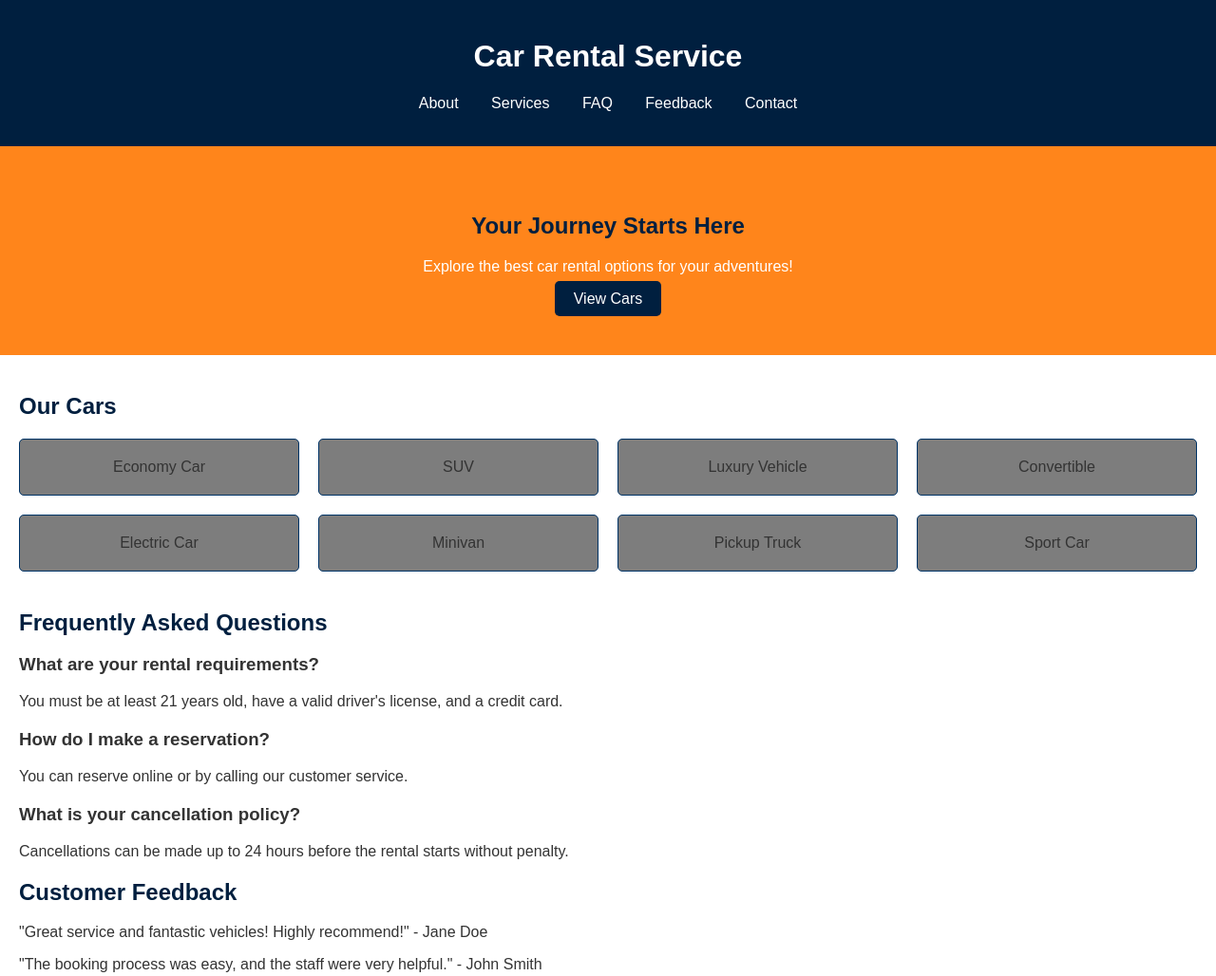
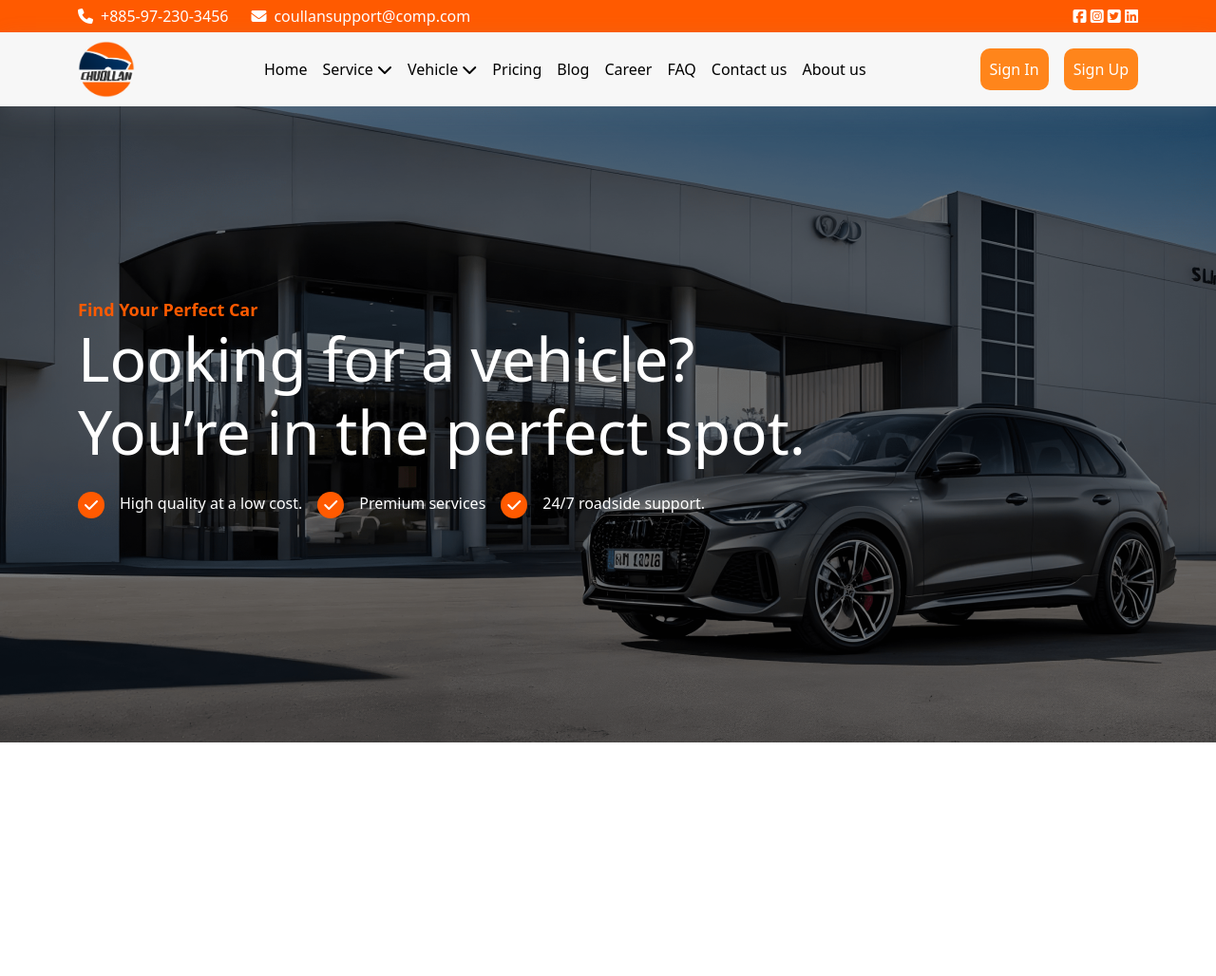
Before and after one commit to BunleapBeun/Chuollan, a plain HTML site: page index.html in a window 1280 px wide. Shown: the top 1028 px of the page at 95% size. After the commit the page ends 800 px from the top, so only its background shows below. Drawn offline with Linux system fonts and the light colour scheme.

Commit message:
new update

```diff
--- a/assets/css/style.css
+++ b/assets/css/style.css
@@ -0,0 +1,147 @@
+
+@import url('https://fonts.googleapis.com/css2?family=Poppins:ital,wght@0,100;0,200;0,300;0,400;0,500;0,600;0,700;0,800;0,900;1,100;1,200;1,300;1,400;1,500;1,600;1,700;1,800;1,900&display=swap');
+
+:root {
+  /* Primary and Secondary Colors */
+  --primary-navy: #001f3f;
+  --secondary-orange: #ff851b;
+  --secondary-white: #ffffff;
+
+  /* Accent Colors */
+  --light-navy: #003366;
+  --dark-orange: #ff5a00;
+  --light-gray-white: #f7f7f7;
+
+  /* Text Colors */
+  --dark-gray: #333333;
+  --light-gray: #7d7d7d;
+}
+
+/* ! begin of globle class */
+
+body {
+  font-family: "Poppins", serif;
+}
+
+.btn-chuollan {
+  outline: none;
+  border: none;
+  padding: 10px;
+  border-radius: 10px;
+  background-color: var(--secondary-orange);
+  color: #fff;
+  font-weight: 500;
+}
+
+/* ! end of globle class */
+
+header {
+  position: sticky;
+  top: 0;
+  z-index: 999;
+}
+
+.nav-top-mini {
+  width: 100%;
+  padding: 5px 0;
+  background-color: var(--dark-orange);
+  color: #fff;
+  font-size: 16px;
+}
+
+.nav-top-mini .social-media a {
+  font-size: 16px;
+  color: #fff;
+}
+
+.navbar {
+  background-color: var(--light-gray-white);
+  box-shadow: rgba(149, 157, 165, 0.2) 0px 8px 24px;
+}
+
+.navbar .navbar-brand img {
+  width: 60px;
+}
+
+.navbar .navbar-nav .nav-item .nav-link {
+  font-size: 16px;
+  font-weight: 500;
+  color: #000;
+  transition: 0.2s;
+}
+
+.navbar .navbar-nav .nav-item .nav-link:hover {
+  color: var(--secondary-orange);
+}
+
+/* ! begin of home page */
+
+.homepage {
+  position: relative;
+}
+
+.homepage .hero-banner {
+  width: 100%;
+  height: 670px;
+  position: relative;
+  overflow: hidden;
+}
+
+.homepage .hero-banner img {
+  width: 100%;
+  height: 100%;
+  display: block;
+  object-fit: cover;
+}
+
+.homepage .hero-banner .bg-over-dark {
+  width: 100%;
+  height: 100%;
+  background-color: rgba(0, 0, 0, 0.5);
+  position: absolute;
+  top: 0; /* Position from the top */
+  left: 0; /* Position from the left */
+  z-index: 3; /* Stack above the image */
+}
+
+.homepage .hero-banner .content-banner {
+  position: absolute;
+  top: 30%;
+  color: #fff ;
+  z-index: 4;
+}
+
+.homepage .hero-banner .main-sms {
+  color: var(--dark-orange);
+  font-size: 18px;
+  font-weight: bold;
+}
+
+.homepage .hero-banner h1 {
+  font-size: 64px; /* Adjust as needed */
+  margin: 0; /* Remove default margin */
+}
+.mini-benefit .gp-script .tick-icon {
+  width: 28px;
+  height: 28px;
+  border-radius: 100px;
+  background-color: var(--dark-orange);
+  display: flex;
+  align-items: center;
+  justify-content: center;
+}
+.mini-benefit .gp-script .tick-icon i {
+  font-size: 16px;
+  color: #fff;
+  background-color: var(--dark-orange);
+  padding: 5px;
+  border-radius: 100px;
+}
+
+.mini-benefit .gp-script p {
+  font-size: 16px;
+  color: #fff;
+  font-weight: 500;
+}
+
+/* ! end of home page */
--- a/index.html
+++ b/index.html
@@ -4,181 +4,121 @@
     <head>
         <meta charset="UTF-8">
         <meta name="viewport" content="width=device-width, initial-scale=1.0">
-        <title>Car Rental Service</title>
-        <link rel="stylesheet" href="styles.css">
+        <title>Chuollan - Homepage</title>
+        <link rel="stylesheet" href="assets/css/style.css">
+        <link rel="stylesheet" href="plugins/bootstrap/css/bootstrap.min.css">
+        <link rel="stylesheet" href="https://cdnjs.cloudflare.com/ajax/libs/font-awesome/6.6.0/css/all.min.css">
     </head>
-    <style>
-        :root {
-            /* Primary and Secondary Colors */
-            --primary-navy: #001F3F;
-            --secondary-orange: #FF851B;
-            --secondary-white: #FFFFFF;
-
-            /* Accent Colors */
-            --light-navy: #003366;
-            --dark-orange: #FF5A00;
-            --light-gray: #F7F7F7;
-
-            /* Text Colors */
-            --dark-gray: #333333;
-            --light-gray: #7D7D7D;
-        }
-
-        body {
-            margin: 0;
-            font-family: Arial, sans-serif;
-            background-color: var(--secondary-white);
-            color: var(--dark-gray);
-        }
-
-        .header {
-            background-color: var(--primary-navy);
-            color: var(--secondary-white);
-            padding: 20px;
-            text-align: center;
-        }
-
-        .header nav ul {
-            list-style-type: none;
-            padding: 0;
-        }
-
-        .header nav ul li {
-            display: inline;
-            margin: 0 15px;
-        }
-
-        .header nav ul li a {
-            color: var(--secondary-white);
-            text-decoration: none;
-        }
-
-        .hero {
-            background-color: var(--secondary-orange);
-            color: var(--secondary-white);
-            text-align: center;
-            padding: 50px 20px;
-        }
-
-        .cta-button {
-            background-color: var(--primary-navy);
-            color: var(--secondary-white);
-            padding: 10px 20px;
-            text-decoration: none;
-            border-radius: 5px;
-        }
-
-        main {
-            padding: 20px;
-        }
-
-        .card-container {
-            display: grid;
-            grid-template-columns: repeat(4, 1fr);
-            gap: 20px;
-            margin-bottom: 40px;
-        }
-
-        .card {
-            background-color: var(--light-gray);
-            color: var(--dark-gray);
-            padding: 20px;
-            text-align: center;
-            border-radius: 5px;
-            border: 1px solid var(--light-navy);
-            transition: transform 0.2s;
-        }
-
-        .card:hover {
-            transform: scale(1.05);
-        }
-
-        h2 {
-            color: var(--primary-navy);
-        }
-
-        .faq-item {
-            margin-bottom: 20px;
-        }
-
-        footer {
-            text-align: center;
-            background-color: var(--primary-navy);
-            color: var(--secondary-white);
-            padding: 10px 0;
-            position: relative;
-            bottom: 0;
-            width: 100%;
-        }
-    </style>
 
     <body>
-        <header class="header">
-            <h1>Car Rental Service</h1>
-            <nav>
-                <ul>
-                    <li><a href="#about">About</a></li>
-                    <li><a href="#services">Services</a></li>
-                    <li><a href="#faq">FAQ</a></li>
-                    <li><a href="#feedback">Feedback</a></li>
-                    <li><a href="#contact">Contact</a></li>
-                </ul>
+
+        <header>
+            <nav class="nav-top-mini">
+                <div class="container d-flex justify-content-between">
+                    <div class="contact-info d-flex">
+                        <div class="phone-call d-flex align-items-center pe-4">
+                            <i class="fa-solid fa-phone"></i>
+                            <p class="m-0 ps-2">+885-97-230-3456</p>
+                        </div>
+                        <div class="email-info d-flex align-items-center">
+                            <i class="fa-solid fa-envelope"></i>
+                            <p class="m-0 ps-2">coullansupport@comp.com</p>
+                        </div>
+                    </div>
+                    <div class="social-media">
+                        <a href="#" class="text-decoration-none"><i class="fa-brands fa-square-facebook"></i></a>
+                        <a href="#" class="text-decoration-none"><i class="fa-brands fa-square-instagram"></i></a>
+                        <a href="#" class="text-decoration-none"><i class="fa-brands fa-square-twitter"></i></a>
+                        <a href="#" class="text-decoration-none"><i class="fa-brands fa-linkedin"></i></a>
+                    </div>
+                </div>
+            </nav>
+            <nav class="navbar navbar-expand-lg p-1">
+                <div class="container">
+                    <a class="navbar-brand" href="index.html"><img src="img/Chullan-Circle-Logo.png"
+                            alt="logo-chuollan"></a>
+                    <button class="navbar-toggler" type="button" data-bs-toggle="collapse"
+                        data-bs-target="#navbarSupportedContent" aria-controls="navbarSupportedContent"
+                        aria-expanded="false" aria-label="Toggle navigation">
+                        <span class="navbar-toggler-icon"></span>
+                    </button>
+                    <div class="collapse navbar-collapse" id="navbarSupportedContent">
+                        <ul class="navbar-nav me-auto ms-auto mb-lg-0">
+                            <li class="nav-item">
+                                <a class="nav-link" aria-current="page" href="#">Home</a>
+                            </li>
+                            <li class="nav-item">
+                                <a class="nav-link" href="#">Service <i class="fa-solid fa-chevron-down"></i></a>
+                            </li>
+                            <li class="nav-item">
+                                <a class="nav-link" href="#">Vehicle <i class="fa-solid fa-chevron-down"></i></a>
+                            </li>
+                            <li class="nav-item">
+                                <a class="nav-link" href="#">Pricing</a>
+                            </li>
+                            <li class="nav-item">
+                                <a class="nav-link" href="#">Blog</a>
+                            </li>
+                            <li class="nav-item">
+                                <a class="nav-link" href="#">Career</a>
+                            </li>
+                            <li class="nav-item">
+                                <a class="nav-link" href="#">FAQ</a>
+                            </li>
+                            <li class="nav-item">
+                                <a class="nav-link" href="#">Contact us</a>
+                            </li>
+                            <li class="nav-item">
+                                <a class="nav-link" href="#">About us</a>
+                            </li>
+                        </ul>
+                        <form class="d-flex">
+                            <a href="pages/sign_in.html" class="btn-chuollan me-3 text-decoration-none"
+                                type="button">Sign In</a>
+                            <a href="pages/sign_in.html" class="btn-chuollan text-decoration-none" type="button">Sign
+                                Up</a>
+                        </form>
+                    </div>
+                </div>
             </nav>
         </header>
 
-        <section class="hero">
-            <h2>Your Journey Starts Here</h2>
-            <p>Explore the best car rental options for your adventures!</p>
-            <a class="cta-button" href="#services">View Cars</a>
-        </section>
-
-        <main>
-            <section id="services">
-                <h2>Our Cars</h2>
-                <div class="card-container">
-                    <div class="card">Economy Car</div>
-                    <div class="card">SUV</div>
-                    <div class="card">Luxury Vehicle</div>
-                    <div class="card">Convertible</div>
-                    <div class="card">Electric Car</div>
-                    <div class="card">Minivan</div>
-                    <div class="card">Pickup Truck</div>
-                    <div class="card">Sport Car</div>
+        <main class="homepage">
+            <section class="hero-banner">
+                <img src="img/hero-banner-homepage.png" alt="A vehicle displayed in a scenic background">
+                <div class="bg-over-dark"></div>
+                <div class="container">
+                    <div class="content-banner">
+                        <span class="main-sms">Find Your Perfect Car</span>
+                        <h1>Looking for a vehicle?</h1>
+                        <h1>You’re in the perfect spot.</h1>
+                        <div class="mini-benefit pt-4 d-flex">
+                            <div class="gp-script d-flex align-content-center">
+                                <div class="tick-icon">
+                                    <i class="fa-solid fa-check"></i>
+                                </div>
+                                <p class="ps-3">High quality at a low cost.</p>
+                            </div>
+                            <div class="gp-script d-flex align-content-center ps-3">
+                                <div class="tick-icon">
+                                    <i class="fa-solid fa-check"></i>
+                                </div>
+                                <p class="ps-3">Premium services</p>
+                            </div>
+                            <div class="gp-script d-flex align-content-center ps-3  ">
+                                <div class="tick-icon">
+                                    <i class="fa-solid fa-check"></i>
+                                </div>
+                                <p class="ps-3">24/7 roadside support.</p>
+                            </div>
+                        </div>
+                    </div>
                 </div>
-            </section>
-
-            <section id="faq">
-                <h2>Frequently Asked Questions</h2>
-                <div class="faq-item">
-                    <h3>What are your rental requirements?</h3>
-                    <p>You must be at least 21 years old, have a valid driver's license, and a credit card.</p>
-                </div>
-                <div class="faq-item">
-                    <h3>How do I make a reservation?</h3>
-                    <p>You can reserve online or by calling our customer service.</p>
-                </div>
-                <div class="faq-item">
-                    <h3>What is your cancellation policy?</h3>
-                    <p>Cancellations can be made up to 24 hours before the rental starts without penalty.</p>
-                </div>
-            </section>
-
-            <section id="feedback">
-                <h2>Customer Feedback</h2>
-                <p>"Great service and fantastic vehicles! Highly recommend!" - Jane Doe</p>
-                <p>"The booking process was easy, and the staff were very helpful." - John Smith</p>
-            </section>
-
-            <section id="contact">
-                <h2>Contact Us</h2>
-                <p>Email: info@carrental.com</p>
-                <p>Phone: (123) 456-7890</p>
             </section>
         </main>
 
-        <footer>
-            <p>&copy; 2024 Car Rental Service. All rights reserved.</p>
-        </footer>
+
+        <script src="plugins/bootstrap/js/bootstrap.bundle.min.js"></script>
     </body>
 
 </html>
```
Also changed, not shown: pages/login.html (deleted, +0 -11 lines), pages/sign_in.html (added, +80 -0 lines), pages/sign_up.html (added, +72 -0 lines), img/Chullan-Circle-Logo.png (added), img/hero-banner-homepage.png (added), pages/register.html (deleted).
